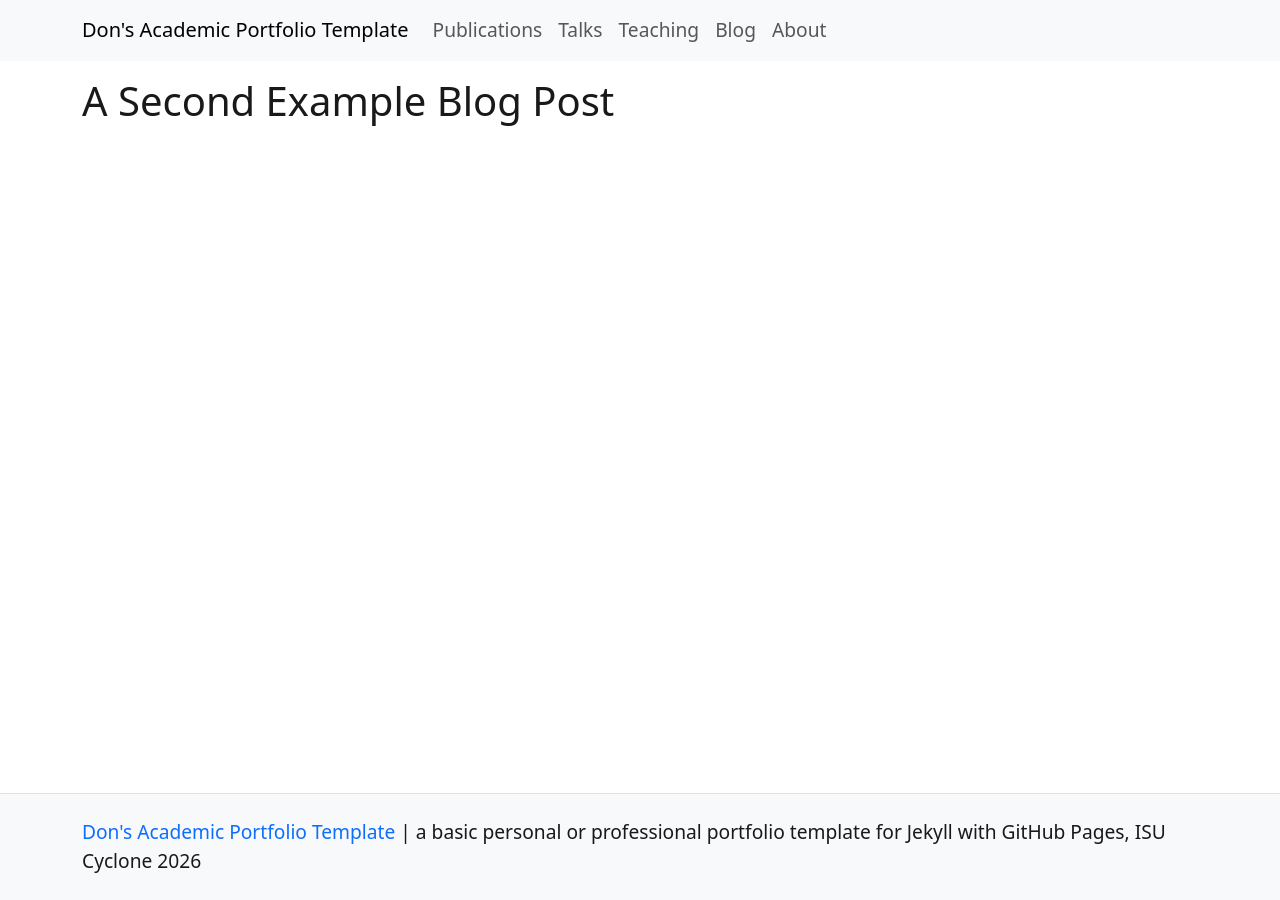
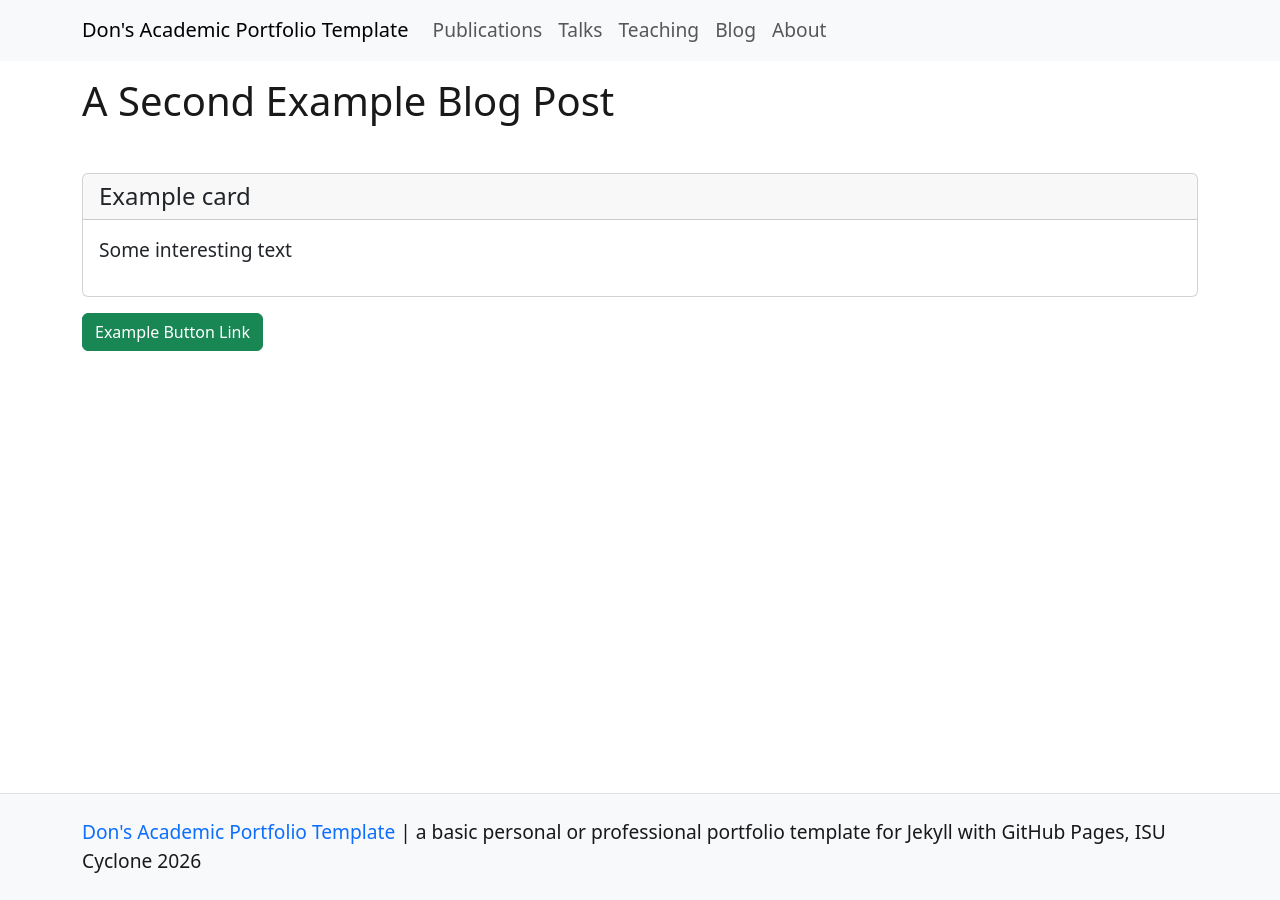
Before and after one commit to noderunner-1stacct/catalyst-portfolio-template, a Jekyll site: the page built from _posts/2026-02-10-example2.md, in a window 1280 px wide. Built offline with Jekyll 4.4.1, drawn with Linux system fonts in a browser that asks for light colours; nearby versions of some CDN libraries.

Commit message:
card & button

```diff
--- a/_posts/2026-02-10-example2.md
+++ b/_posts/2026-02-10-example2.md
@@ -6,3 +6,7 @@ excerpt: This is another example blog post
 image:
 image-alt:
 ---
+
+{% include card.html text="Some interesting text" header="Example card" %}
+
+{% include button.html text="Example Button Link" link="https://example.com" color="success" %}
```
Also changed, not shown: _posts/2026-02-05-example1.md (+2 -0 lines).
